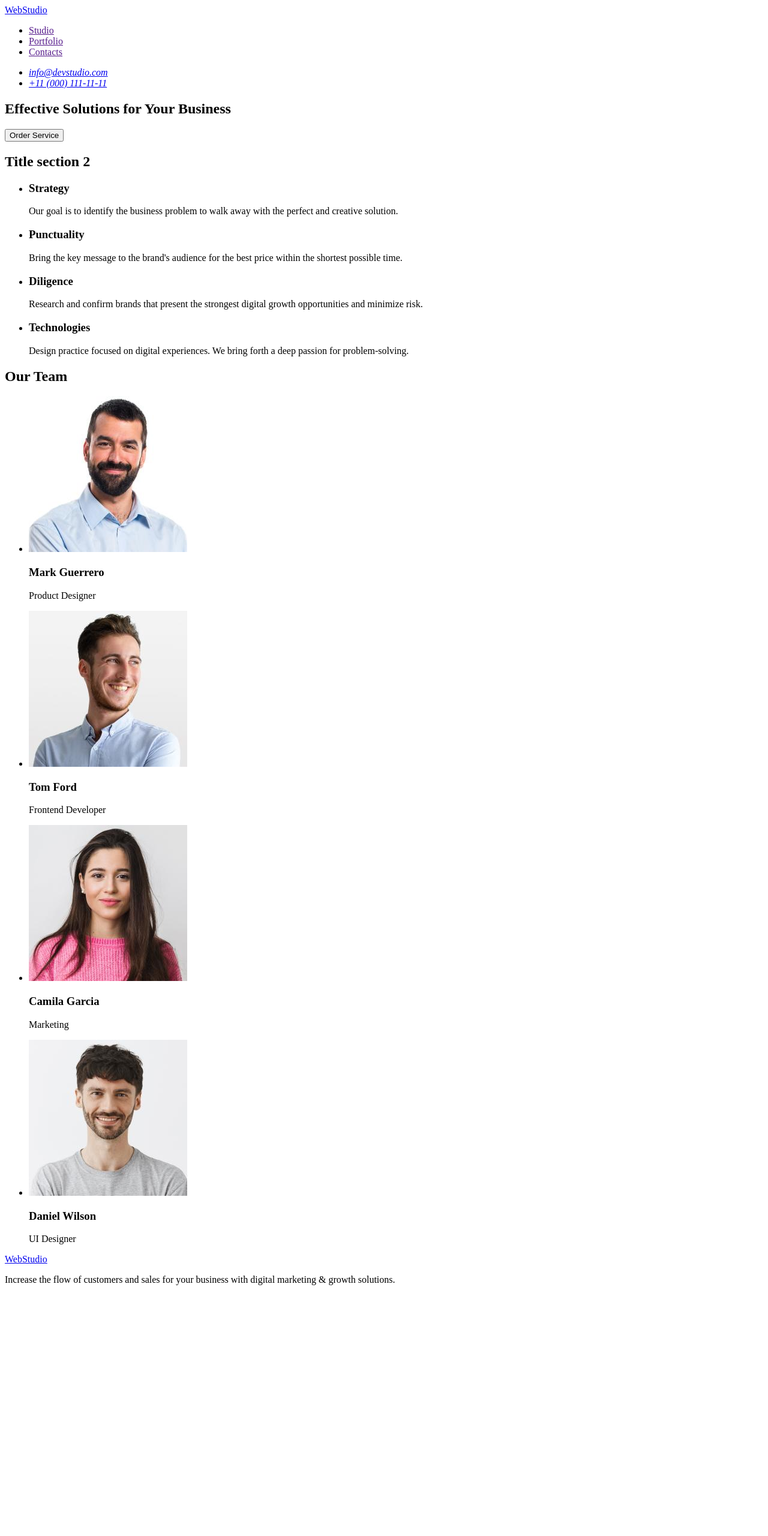
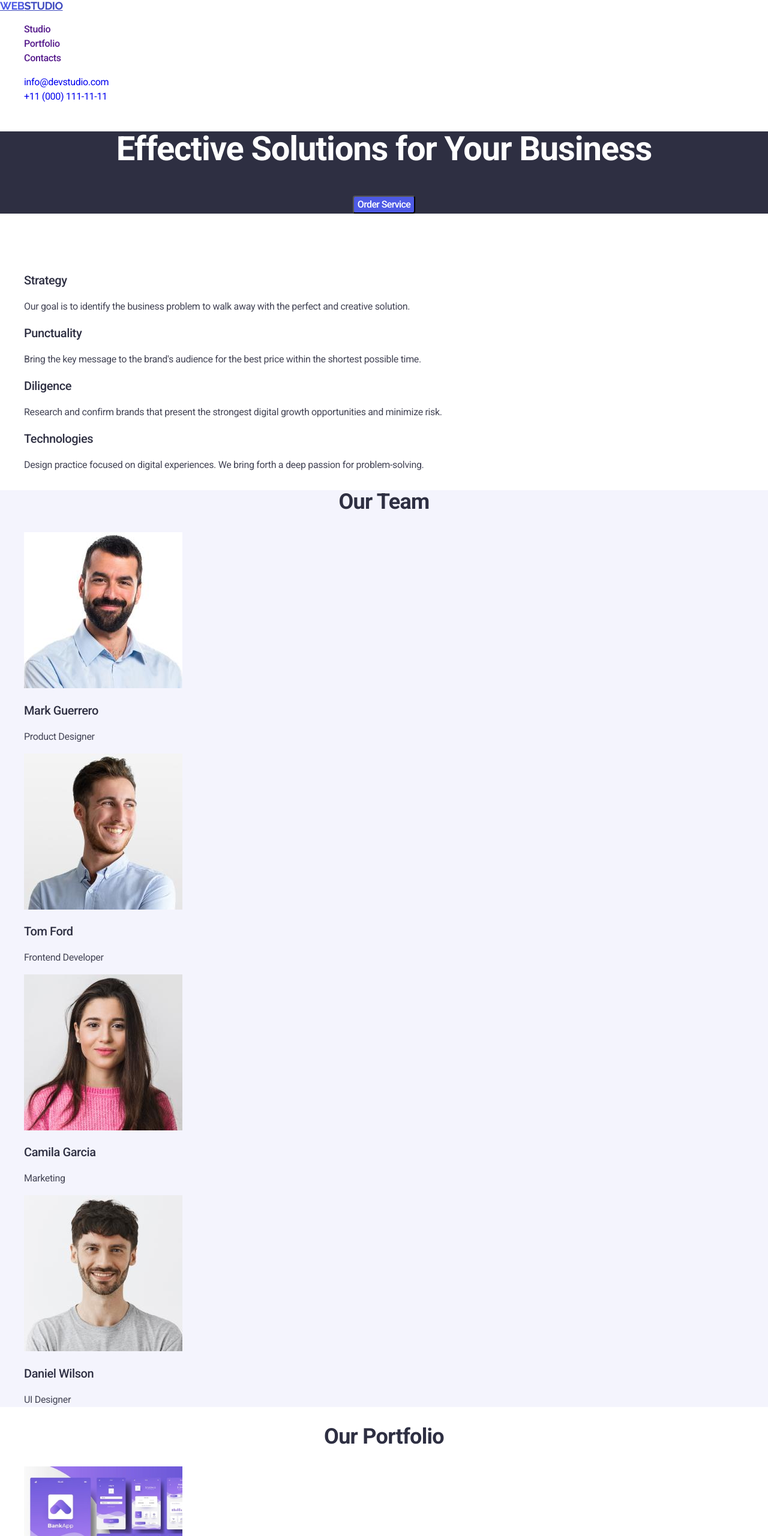
Before and after one commit to Ruslan-Chyzhenko/goit-markup-hw-02, a plain HTML site: page index.html in a window 1280 px wide. Shown: the top 2560 px of the page at 60% size. Before the commit the page ends 2158 px from the top, so only its background shows below. Drawn offline with nearby package versions, Linux system fonts and the light colour scheme.

Commit message:
index_hw_02_001.html

```diff
--- /dev/null
+++ b/css/styles.css
@@ -0,0 +1,182 @@
+body {
+  font-family: "Raleway", sans-serif;
+  font-family: "Roboto", sans-serif;
+}
+
+/* Header */
+
+.header-title {
+  color: #2e2f42;
+  font-family: Raleway;
+  font-size: 18px;
+  font-style: normal;
+  font-weight: 700;
+  line-height: 1.16;
+  letter-spacing: -0.03em;
+  text-transform: uppercase;
+}
+
+.header-list {
+  color: #2e2f42;
+  font-family: Roboto;
+  font-size: 16px;
+  font-style: normal;
+  font-weight: 500;
+  line-height: 1.5;
+  letter-spacing: -0.02em;
+}
+
+.header-contact {
+  color: #434455;
+  font-family: Roboto;
+  font-size: 16px;
+  font-style: normal;
+  font-weight: 400;
+  line-height: 1.5;
+  letter-spacing: -0.02em;
+}
+
+.header-add-item {
+  color: #434455;
+}
+
+span {
+  color: #4d5ae5;
+}
+
+/* Main */
+
+ul {
+  list-style-type: none;
+}
+
+a {
+  text-decoration: none;
+}
+
+p {
+  color: #434455;
+  font-family: Roboto;
+  font-size: 16px;
+  font-style: normal;
+  font-weight: 400;
+  line-height: 1.5;
+  letter-spacing: -0.02em;
+}
+
+h2 {
+  color: #2e2f42;
+  text-align: center;
+  font-family: Roboto;
+  font-size: 36px;
+  font-style: normal;
+  font-weight: 700;
+  line-height: 1.11;
+  letter-spacing: -0.02em;
+  text-transform: capitalize;
+}
+
+h3 {
+  color: #2e2f42;
+  font-family: Roboto;
+  font-size: 20px;
+  font-style: normal;
+  font-weight: 500;
+  line-height: 1.2;
+  letter-spacing: -0.02em;
+}
+
+a:hover,
+a:focus {
+  color: #404bbf;
+  text-decoration: underline;
+}
+
+/* Section 1 */
+
+h1 {
+  color: #fff;
+  text-align: center;
+  font-family: Roboto;
+  font-size: 56px;
+  font-style: normal;
+  font-weight: 700;
+  line-height: 1.07;
+  letter-spacing: -0.02em;
+}
+
+button {
+  border-radius: 4px;
+  background: #4d5ae5;
+  box-shadow: rgba (0, 0, 0, 0.15);
+  margin: 0 auto;
+  display: block;
+}
+
+.button {
+  color: #fff;
+  font-family: Roboto;
+  font-size: 16px;
+  font-style: normal;
+  font-weight: 500;
+  line-height: 1.5;
+  letter-spacing: -0.04em;
+  text-align: center;
+}
+
+.section-text-one {
+  background: #2e2f42;
+}
+
+/* Section 2 */
+
+.section-text-two {
+  background: #fff;
+}
+
+.subtitle-one {
+  opacity: 0;
+}
+
+/* Section 3 */
+
+.section-text-three {
+  background: #f4f4fd;
+}
+
+/* Section 4 */
+
+.section-text-four {
+  background: #fff;
+}
+
+/* Footer */
+
+.footer-background {
+  background: #2e2f42;
+}
+
+.footer-text-title {
+  color: #f4f4fd;
+  font-family: Raleway;
+  font-size: 18px;
+  font-style: normal;
+  font-weight: 700;
+  line-height: 1.16;
+  letter-spacing: -0.03em;
+  text-transform: uppercase;
+  width: 71px;
+  height: 21px;
+  flex-direction: column;
+  justify-content: center;
+}
+
+.footer-text {
+  color: #f4f4fd;
+  font-family: Roboto;
+  font-size: 16px;
+  font-style: normal;
+  font-weight: 400;
+  line-height: 1.5;
+  letter-spacing: -0.02em;
+}
--- a/index.html
+++ b/index.html
@@ -3,25 +3,39 @@
   <head>
     <meta charset="UTF-8" />
     <meta name="viewport" content="width=device-width, initial-scale=1.0" />
-    <title>WebStudio</title>
+    <title class="title">WebStudio</title>
+    <link rel="preconnect" href="https://fonts.googleapis.com" />
+    <link rel="preconnect" href="https://fonts.gstatic.com" />
+    <link
+      href="https://fonts.googleapis.com/css2?family=Raleway:wght@700&family=Roboto:wght@400;500;700&display=swap"
+      rel="stylesheet"
+    />
+    <link
+      rel="stylesheet"
+      href="https://cdnjs.cloudflare.com/ajax/libs/modern-normalize/2.0.0/modern-normalize.min.css"
+      integrity="sha512-4xo8blKMVCiXpTaLzQSLSw3KFOVPWhm/TRtuPVc4WG6kUgjH6J03IBuG7JZPkcWMxJ5huwaBpOpnwYElP/m6wg=="
+      crossorigin="anonymous"
+      referrerpolicy="no-referrer"
+    />
+    <link rel="stylesheet" href="./css/styles.css" />
   </head>
 
   <body>
-    <header>
-      <nav>
-        <a href="./index.html">WebStudio</a>
-        <ul>
-          <li><a href="">Studio</a></li>
-          <li><a href="">Portfolio</a></li>
-          <li><a href="">Contacts</a></li>
+    <header class="header">
+      <nav class="header-navigation">
+        <a class="header-title" href="./index.html"><span>Web</span>Studio</a>
+        <ul class="header-list">
+          <li class="header-list-item"><a href="">Studio</a></li>
+          <li class="header-list-item"><a href="">Portfolio</a></li>
+          <li class="header-list-item"><a href="">Contacts</a></li>
         </ul>
       </nav>
-      <address>
-        <ul>
-          <li>
+      <address class="header-contact">
+        <ul class="header-add">
+          <li class="header-add-item">
             <a href="mailto:info@devstudio.com">info@devstudio.com</a><br />
           </li>
-          <li>
+          <li class="header-add-item">
             <a href="tel:+110001111111">+11 (000) 111-11-11</a>
           </li>
         </ul>
@@ -30,39 +44,41 @@
 
     <main>
       <!-- section 1 -->
-      <section>
-        <h1>Effective Solutions for Your Business</h1>
-        <button type="button">Order Service</button>
+      <section class="section-text-one">
+        <h1 class="section-text-title">
+          Effective Solutions for Your Business
+        </h1>
+        <button class="button" type="button">Order Service</button>
       </section>
 
       <!-- section 2 -->
-      <section>
-        <h2>Title section 2</h2>
-        <ul>
-          <li>
-            <h3>Strategy</h3>
-            <p>
+      <section class="section-text-two">
+        <h2 class="subtitle-one">Title section 2</h2>
+        <ul class="section-list">
+          <li class="section-list-item">
+            <h3 class="section-subtitle">Strategy</h3>
+            <p class="section-text">
               Our goal is to identify the business problem to walk away with the
               perfect and creative solution.
             </p>
           </li>
-          <li>
-            <h3>Punctuality</h3>
-            <p>
+          <li class="section-list-item">
+            <h3 class="section-subtitle">Punctuality</h3>
+            <p class="section-text">
               Bring the key message to the brand's audience for the best price
               within the shortest possible time.
             </p>
           </li>
-          <li>
-            <h3>Diligence</h3>
-            <p>
+          <li class="section-list-item">
+            <h3 class="section-subtitle">Diligence</h3>
+            <p class="section-text">
               Research and confirm brands that present the strongest digital
               growth opportunities and minimize risk.
             </p>
           </li>
-          <li>
-            <h3>Technologies</h3>
-            <p>
+          <li class="section-list-item">
+            <h3 class="section-subtitle">Technologies</h3>
+            <p class="section-text">
               Design practice focused on digital experiences. We bring forth a
               deep passion for problem-solving.
             </p>
@@ -71,52 +87,115 @@
       </section>
 
       <!-- section 3 -->
-      <section>
-        <h2>Our Team</h2>
-        <ul>
-          <li>
+      <section class="section-text-three">
+        <h2 class="subtitle-two">Our Team</h2>
+        <ul class="team-list">
+          <li class="team-list-item">
             <img
               src="./images/img_01.jpg"
               alt="Personal photo Product Designer"
               width="264"
             />
-            <h3>Mark Guerrero</h3>
-            <p>Product Designer</p>
+            <h3 class="team-subtitle">Mark Guerrero</h3>
+            <p class="team-text">Product Designer</p>
           </li>
-          <li>
+          <li class="team-list-item">
             <img
               src="./images/img_02.jpg"
               alt="Personal photo Frontend Developer"
               width="264"
             />
-            <h3>Tom Ford</h3>
-            <p>Frontend Developer</p>
+            <h3 class="team-subtitle">Tom Ford</h3>
+            <p class="team-text">Frontend Developer</p>
           </li>
-          <li>
+          <li class="team-list-item">
             <img
               src="./images/img_03.jpg"
               alt="Personal photo Marketing"
               width="264"
             />
-            <h3>Camila Garcia</h3>
-            <p>Marketing</p>
+            <h3 class="team-subtitle">Camila Garcia</h3>
+            <p class="team-text">Marketing</p>
           </li>
-          <li>
+          <li class="team-list-item">
             <img
               src="./images/img_04.jpg"
               alt="Personal photo UI Designer"
               width="264"
             />
-            <h3>Daniel Wilson</h3>
-            <p>UI Designer</p>
+            <h3 class="team-subtitle">Daniel Wilson</h3>
+            <p class="team-text">UI Designer</p>
+          </li>
+        </ul>
+      </section>
+
+      <!-- section 4 -->
+      <section class="section-text-four">
+        <h2 class="subtitle-three">Our Portfolio</h2>
+        <ul class="portfolio-list">
+          <li class="portfolio-list-item">
+            <img
+              src="./images/img_001.jpg"
+              alt="Photo Banking App"
+              width="264"
+            />
+            <h3 class="portfolio-subtitle">Banking App</h3>
+            <p class="portfolio-text">App</p>
+          </li>
+          <li class="portfolio-list-item">
+            <img
+              src="./images/img_002.jpg"
+              alt="Photo Cashless Payment"
+              width="264"
+            />
+            <h3 class="portfolio-subtitle">Cashless Payment</h3>
+            <p class="portfolio-text">Marketing</p>
+          </li>
+          <li class="portfolio-list-item">
+            <img
+              src="./images/img_003.jpg"
+              alt="Photo Meditation App"
+              width="264"
+            />
+            <h3 class="portfolio-subtitle">Meditation App</h3>
+            <p class="portfolio-text">App</p>
+          </li>
+          <li class="portfolio-list-item">
+            <img
+              src="./images/img_004.jpg"
+              alt="Photo Taxi Service"
+              width="264"
+            />
+            <h3 class="portfolio-subtitle">Taxi Service</h3>
+            <p class="portfolio-text">Marketing</p>
+          </li>
+          <li class="portfolio-list-item">
+            <img
+              src="./images/img_005.jpg"
+              alt="Photo Screen Illustrations"
+              width="264"
+            />
+            <h3 class="portfolio-subtitle">Screen Illustrations</h3>
+            <p class="portfolio-text">Design</p>
+          </li>
+          <li class="portfolio-list-item">
+            <img
+              src="./images/img_006.jpg"
+              alt="Photo Online Courses"
+              width="264"
+            />
+            <h3 class="portfolio-subtitle">Online Courses</h3>
+            <p class="portfolio-text">Marketing</p>
           </li>
         </ul>
       </section>
     </main>
 
-    <footer>
-      <a href="./index.html">WebStudio</a>
-      <p>
+    <footer class="footer-background">
+      <a class="footer-text-title" href="./index.html"
+        ><span>Web</span>Studio</a
+      >
+      <p class="footer-text">
         Increase the flow of customers and sales for your business with digital
         marketing & growth solutions.
       </p>
```
Also changed, not shown: images/img_001.jpg (added), images/img_002.jpg (added), images/img_003.jpg (added), images/img_004.jpg (added), images/img_005.jpg (added), images/img_006.jpg (added).
